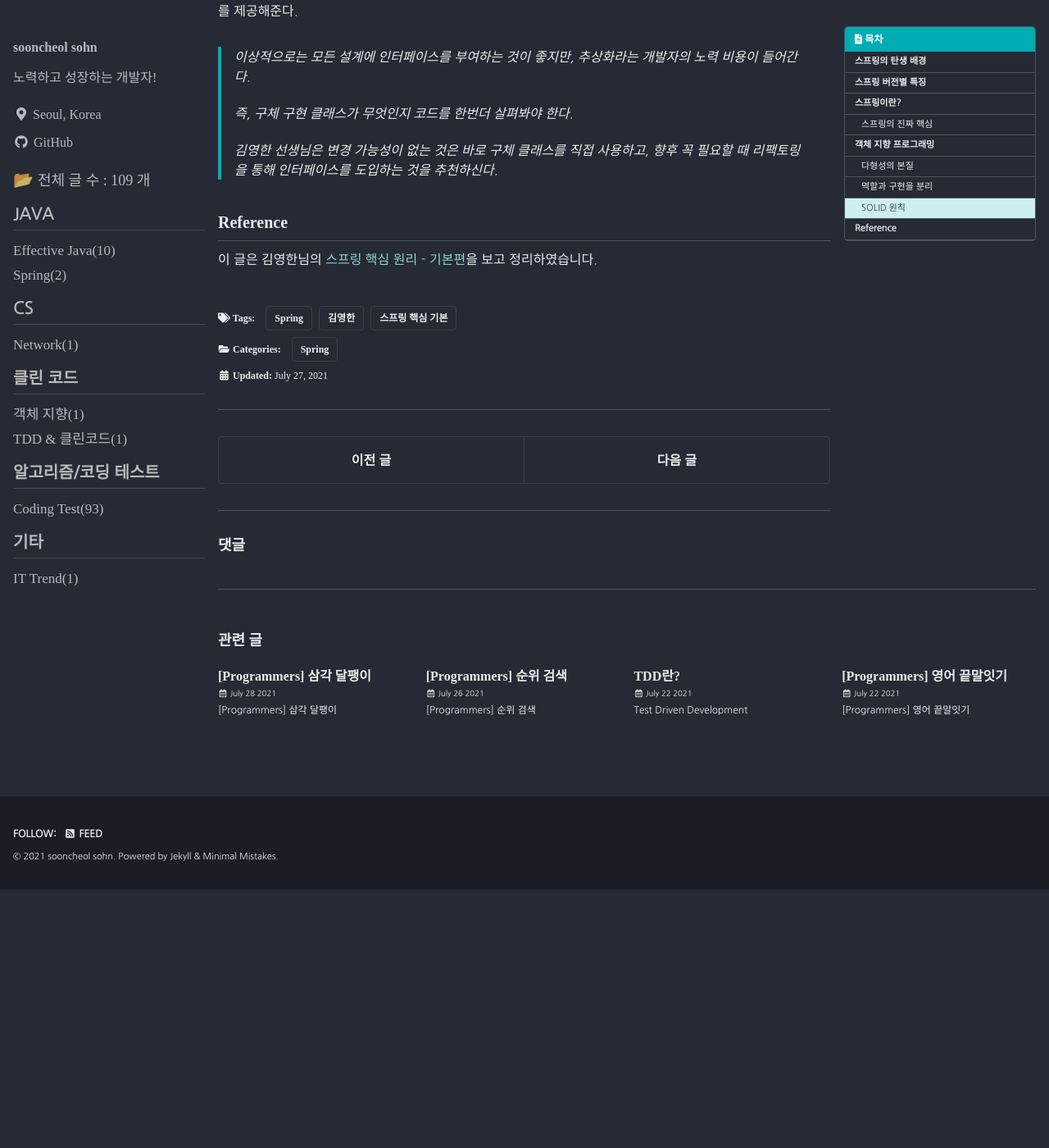
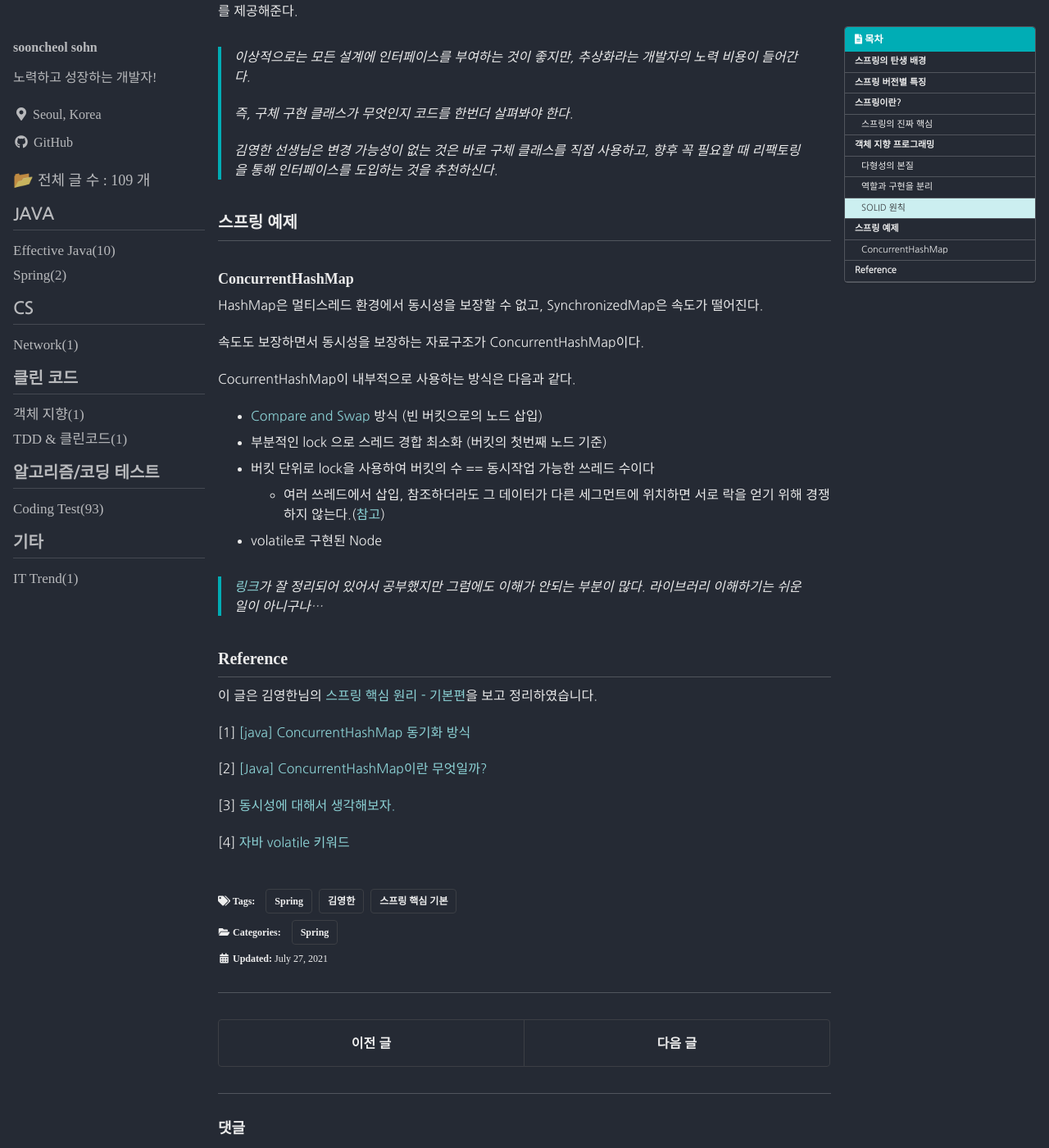
Before and after one commit to punsoo/punsoo.github.io, a Jekyll site: the page built from _posts/Spring/2021-07-27-Spring Core Basic(1).md, in a window 1280 px wide and 1400 px high, scrolled down 4185 px. Shown: the whole window at 82% size. Built offline with Jekyll 4.4.1, drawn with Linux system fonts in a browser that asks for light colours; cached includes are drawn as plain includes; some web fonts are replaced; comment, search, counter and statistics services are not loaded; before the commit the page ends 5270 px from its top, so only the background shows below that.

Commit message:
Spring Core Basic(1) CoucurrentHashMap 공부

```diff
--- a/_posts/Spring/2021-07-27-Spring Core Basic(1).md
+++ b/_posts/Spring/2021-07-27-Spring Core Basic(1).md
@@ -173,6 +173,36 @@ public class MemberService  {
 >
 > 김영한 선생님은 변경 가능성이 없는 것은 바로 구체 클래스를 직접 사용하고, 향후 꼭 필요할 때 리팩토링을 통해 인터페이스를 도입하는 것을 추천하신다.
 
+
+
+## 스프링 예제
+
+### ConcurrentHashMap
+
+HashMap은 멀티스레드 환경에서 동시성을 보장할 수 없고, SynchronizedMap은 속도가 떨어진다.
+
+속도도 보장하면서 동시성을 보장하는 자료구조가 ConcurrentHashMap이다.
+
+CocurrentHashMap이 내부적으로 사용하는 방식은 다음과 같다.
+
+- [Compare and Swap](http://tutorials.jenkov.com/java-concurrency/compare-and-swap.html) 방식 (빈 버킷으로의 노드 삽입)
+- 부분적인 lock 으로 스레드 경합 최소화 (버킷의 첫번째 노드 기준)
+- 버킷 단위로 lock을 사용하여 버킷의 수 == 동시작업 가능한 쓰레드 수이다
+  - 여러 쓰레드에서 삽입, 참조하더라도 그 데이터가 다른 세그먼트에 위치하면 서로 락을 얻기 위해 경쟁하지 않는다.([참고](https://devlog-wjdrbs96.tistory.com/269))
+- volatile로 구현된 Node
+
+>  [링크](https://pplenty.tistory.com/17)가 잘 정리되어 있어서 공부했지만 그럼에도 이해가 안되는 부분이 많다. 라이브러리 이해하기는 쉬운 일이 아니구나...
+
+
+
 ## Reference
 
 이 글은 김영한님의 [스프링 핵심 원리 - 기본편](https://www.inflearn.com/course/%EC%8A%A4%ED%94%84%EB%A7%81-%ED%95%B5%EC%8B%AC-%EC%9B%90%EB%A6%AC-%EA%B8%B0%EB%B3%B8%ED%8E%B8/dashboard)을 보고 정리하였습니다.
+
+[1] [[java] ConcurrentHashMap 동기화 방식](https://pplenty.tistory.com/17)
+
+[2] [[Java] ConcurrentHashMap이란 무엇일까?](https://devlog-wjdrbs96.tistory.com/269)
+
+[3] [동시성에 대해서 생각해보자.](https://happy-coding-day.tistory.com/151)
+
+[4] [자바 volatile 키워드](https://parkcheolu.tistory.com/16)[](https://parkcheolu.tistory.com/16)
```
